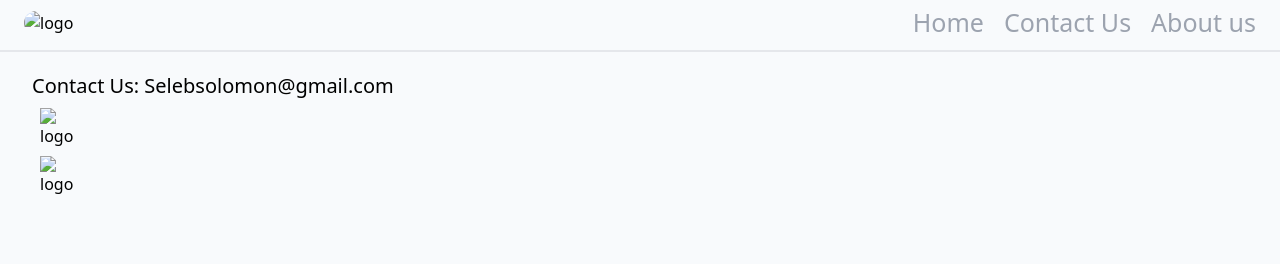
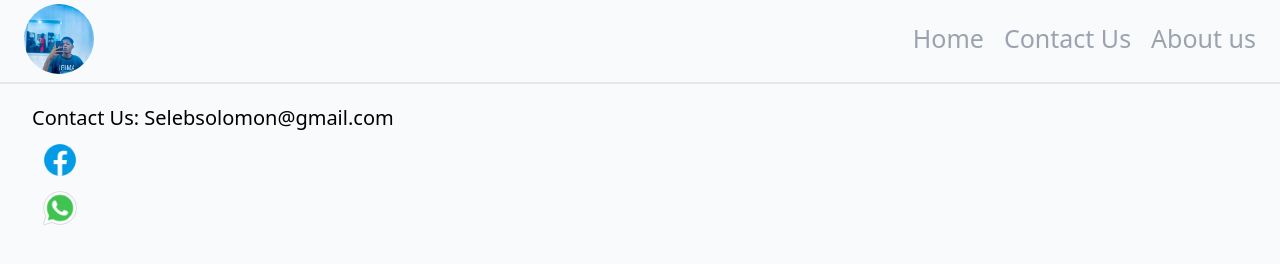
Before and after one commit to SelebSolomon/products, a website: page index.html in a window 1280 px wide. Drawn offline with Linux system fonts and the light colour scheme; the site is published under a folder, as on GitHub Pages, so addresses that start at the root find nothing; no server answers.

Commit message:
changed images location

```diff
--- a/index.html
+++ b/index.html
@@ -9,14 +9,14 @@
 	<body class="bg-slate-50">
 		<nav class="flex justify-between px-6 pt-1 pb-2 items-center">
 			<img
-				src="/img/seleb.jpg"
+				src="img/seleb.jpg"
 				class="w-[70px] rounded-full"
 				alt="logo"
 			/>
 			<div>
 				<img
 					id="hamburger"
-					src="/img/hamburger.image.png"
+					src="img/hamburger.image.png"
 					class="w-14 mr-12 mt-2 md:hidden"
 					alt="Seleb pic"
 					onclick=""
@@ -45,8 +45,8 @@
 			<p class="pl-8 py-34 text-xl mb-2">
 				Contact Us: Selebsolomon@gmail.com
 			</p>
-			<img src="/img/facebook.png" class="w-10 ml-10 mb-2" alt="logo" />
-			<img src="/img/whatsapp.png" class="w-10 ml-10 mb-2" alt="logo" />
+			<img src="img/facebook.png" class="w-10 ml-10 mb-2" alt="logo" />
+			<img src="img/whatsapp.png" class="w-10 ml-10 mb-2" alt="logo" />
 			<!-- </div> -->
 		</footer>
 
```
